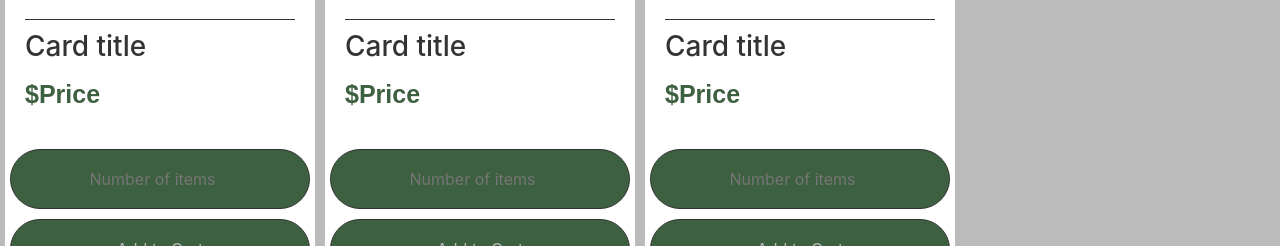
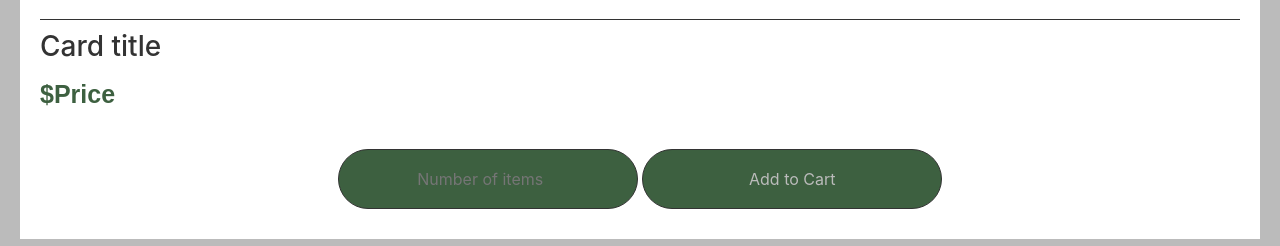
Before and after one commit to nadinemostafa1-9/OnlineShoppingWebsite, a PHP site: page /HOME.php in a window 1280 px wide. Shown: the part 2242-2488 px from the top of the page. Run offline with PHP 8.4, Linux system fonts and the light colour scheme.

Commit message:
Update HOME.php

```diff
--- a/HOME.php
+++ b/HOME.php
@@ -8,13 +8,16 @@
   <link rel="stylesheet" href="https://cdn.jsdelivr.net/npm/bootstrap@4.5.3/dist/css/bootstrap.min.css" integrity="sha384-TX8t27EcRE3e/ihU7zmQxVncDAy5uIKz4rEkgIXeMed4M0jlfIDPvg6uqKI2xXr2" crossorigin="anonymous">
   <link rel="stylesheet" href="https://cdnjs.cloudflare.com/ajax/libs/font-awesome/4.7.0/css/font-awesome.min.css">
 
+  <!--home style sheet-->
   <link rel="stylesheet" type="text/css" href="css/main.css">
+  <!--navbar style sheet-->
   <link rel="stylesheet" type="text/css" href="css/header.css">
 
-  <!--BOOTSTRAP -->
+  <!--BOOTSTRAP-->
   <script src="https://code.jquery.com/jquery-3.5.1.slim.min.js" integrity="sha384-DfXdz2htPH0lsSSs5nCTpuj/zy4C+OGpamoFVy38MVBnE+IbbVYUew+OrCXaRkfj" crossorigin="anonymous"></script>
   <script src="https://cdn.jsdelivr.net/npm/bootstrap@4.5.3/dist/js/bootstrap.bundle.min.js" integrity="sha384-ho+j7jyWK8fNQe+A12Hb8AhRq26LrZ/JpcUGGOn+Y7RsweNrtN/tE3MoK7ZeZDyx" crossorigin="anonymous"></script>
 
+  <!--navbar script-->
   <script type="text/javascript" src="js/Header.js"></script>
 
   <title>Home Page</title>
@@ -139,7 +142,6 @@
           </div>
         </div>
       </div>
-
 
       <!-------image2------>
       <div class="col-md-3">
@@ -284,17 +286,17 @@
   </div>
   <!--------------------------------------------------------------------------------------->
 
-  <div class="card-group">
-
-    <!-------image1------>
-    <div class="col-md-3">
+ <form class="cards-center">
+  <div class="total">
+    <div class="card-group card2">
+      <div class="col-md-12">
         <div class="card">
           <a href="cardtest.html">
             <img src="8.PNG" class="card-img-top" alt="...">
           </a>
           <div class="card-body">
-          <h3 class="card-title"> Card title</h3>
-          <p class="item-price">$Price</p>
+            <h3 class="card-title"> Card title</h3>
+            <p class="item-price">$Price</p>
           </div>
           <div class="add-btn">
             <form action="cart.php">
@@ -304,16 +306,16 @@
           </div>
         </div>
       </div>
-
-    <!-------image2------>
-    <div class="col-md-3">
+    </div>
+    <div class="card-group card2">
+      <div class="col-md-12">
         <div class="card">
           <a href="cardtest.html">
             <img src="8.PNG" class="card-img-top" alt="...">
           </a>
           <div class="card-body">
-          <h3 class="card-title"> Card title</h3>
-          <p class="item-price">$Price</p>
+            <h3 class="card-title"> Card title</h3>
+            <p class="item-price">$Price</p>
           </div>
           <div class="add-btn">
             <form action="cart.php">
@@ -323,16 +325,16 @@
           </div>
         </div>
       </div>
-
-    <!-------image3------>
-    <div class="col-md-3">
+    </div>
+    <div class="card-group card2">
+      <div class="col-md-12">
         <div class="card">
           <a href="cardtest.html">
             <img src="8.PNG" class="card-img-top" alt="...">
           </a>
           <div class="card-body">
-          <h3 class="card-title"> Card title</h3>
-          <p class="item-price">$Price</p>
+            <h3 class="card-title"> Card title</h3>
+            <p class="item-price">$Price</p>
           </div>
           <div class="add-btn">
             <form action="cart.php">
@@ -342,7 +344,9 @@
           </div>
         </div>
       </div>
+    </div>
   </div>
+  </form>
 
   <div class="footer">
     <br>
```
